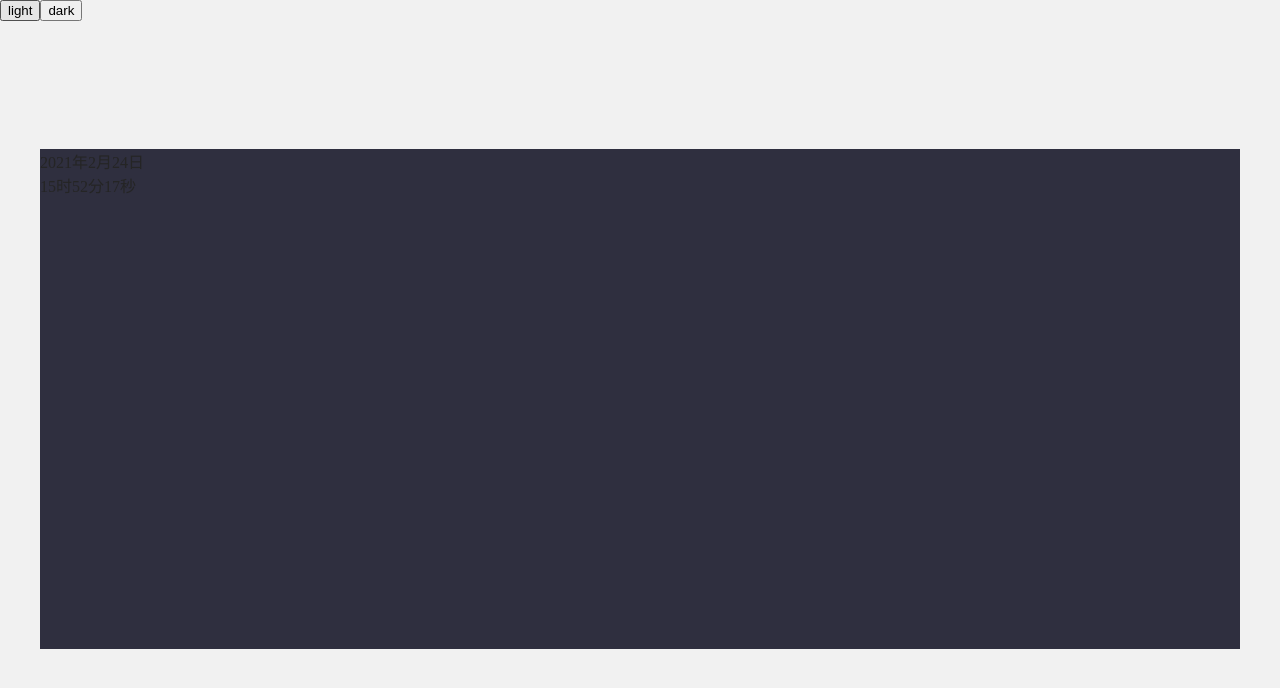
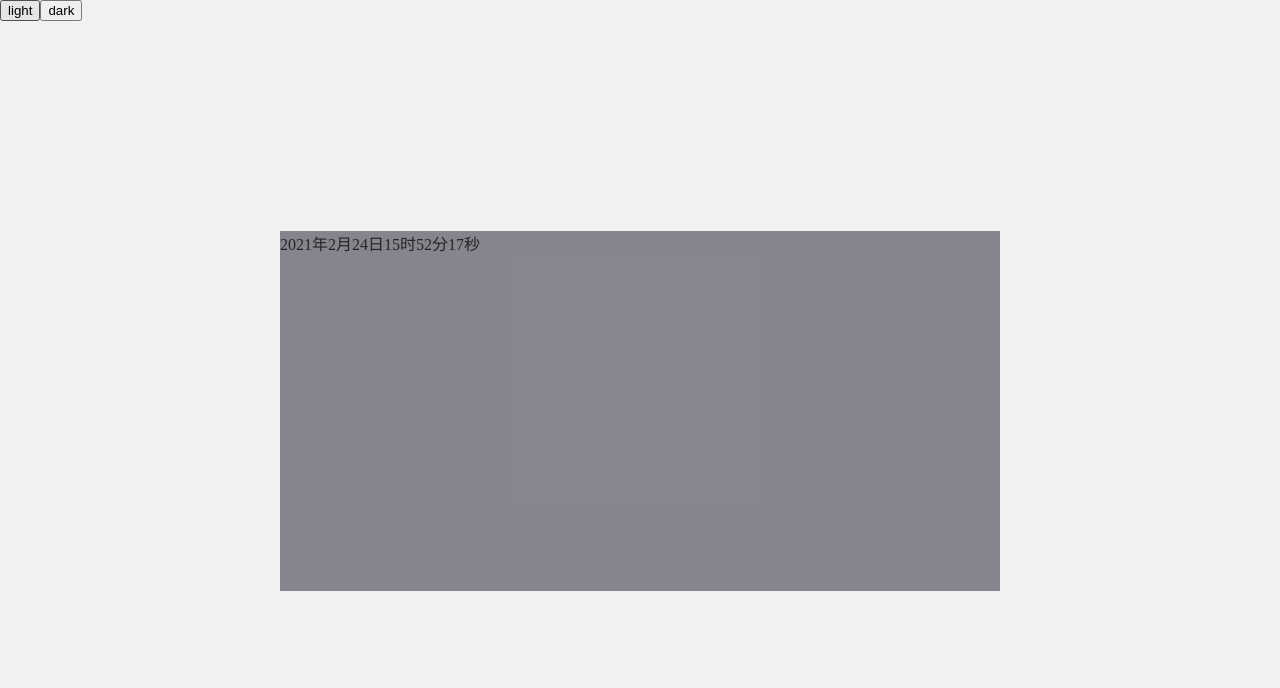
Before and after one commit to bojun1995/o-clock, a Vue app: page / in a window 1280 px wide. Shown: the top 688 px of the page. Built offline with nearby package versions, Linux system fonts and the light colour scheme.

Commit message:
【修改】clock布局

```diff
--- a/src/components/base/o-layout/index.vue
+++ b/src/components/base/o-layout/index.vue
@@ -10,11 +10,9 @@ import OClockPage from '@/views/o-clock-page/index.vue'
 </script>
 
 <style lang="scss" rel="stylesheet/scss" type="text/scss" scoped>
-@import '@/styles/_control.module.scss';
-
 .layout-container {
   height: 100%;
-  @include background_color('background-color_0');
-  @include color('color_0');
+  display: flex;
+  flex-direction: column;
 }
 </style>
--- a/src/components/business/clock/index.vue
+++ b/src/components/business/clock/index.vue
@@ -13,28 +13,28 @@ const state = reactive({
   theme: '',
 })
 
-const year = computed(() => {
+let year = computed(() => {
   return state.now.getFullYear()
 })
-const month = computed(() => {
+let month = computed(() => {
   return state.now.getMonth()
 })
-const date = computed(() => {
+let date = computed(() => {
   return state.now.getDate()
 })
-const hours = computed(() => {
+let hours = computed(() => {
   return state.now.getHours()
 })
-const minutes = computed(() => {
+let minutes = computed(() => {
   return state.now.getMinutes()
 })
-const seconds = computed(() => {
+let seconds = computed(() => {
   return state.now.getSeconds()
 })
 
-getTime()
+refreshTime()
 
-function getTime() {
+function refreshTime() {
   setInterval(() => {
     let nowTime = new Date()
     state.now = nowTime
@@ -43,9 +43,15 @@ function getTime() {
 </script>
 
 <style lang="scss" rel="stylesheet/scss" type="text/scss" scoped>
+$clock_height: 45vh;
+$clock_width: calc(#{$clock_height} * 2);
+
 .clock_container {
-  width: 1200px;
-  height: 500px;
-  background-color: rgb(47, 47, 63);
+  height: $clock_height;
+  width: $clock_width;
+  background-color: rgba(47, 47, 63, 0.548);
+
+  display: flex;
+  flex-direction: row;
 }
 </style>
--- a/src/views/o-clock-page/index.vue
+++ b/src/views/o-clock-page/index.vue
@@ -4,7 +4,7 @@
       <button @click="onThemeChange('light')">light</button>
       <button @click="onThemeChange('dark')">dark</button>
     </div>
-    <div class="clock_row">
+    <div class="_clock">
       <clock></clock>
     </div>
   </div>
@@ -25,14 +25,20 @@ function onThemeChange(theme) {
 </script>
 
 <style lang="scss" rel="stylesheet/scss" type="text/scss" scoped>
+@import '@/styles/_control.module.scss';
+
 .page_container {
   display: flex;
   flex-direction: column;
+  flex-grow: 1;
+
+  @include background_color('background-color_0');
+  @include color('color_0');
 }
-.clock_row {
+._clock {
   display: flex;
+  flex-grow: 1;
   justify-content: center;
-  width: 100%;
-  margin-top: 10%;
+  align-items: center;
 }
 </style>
```
